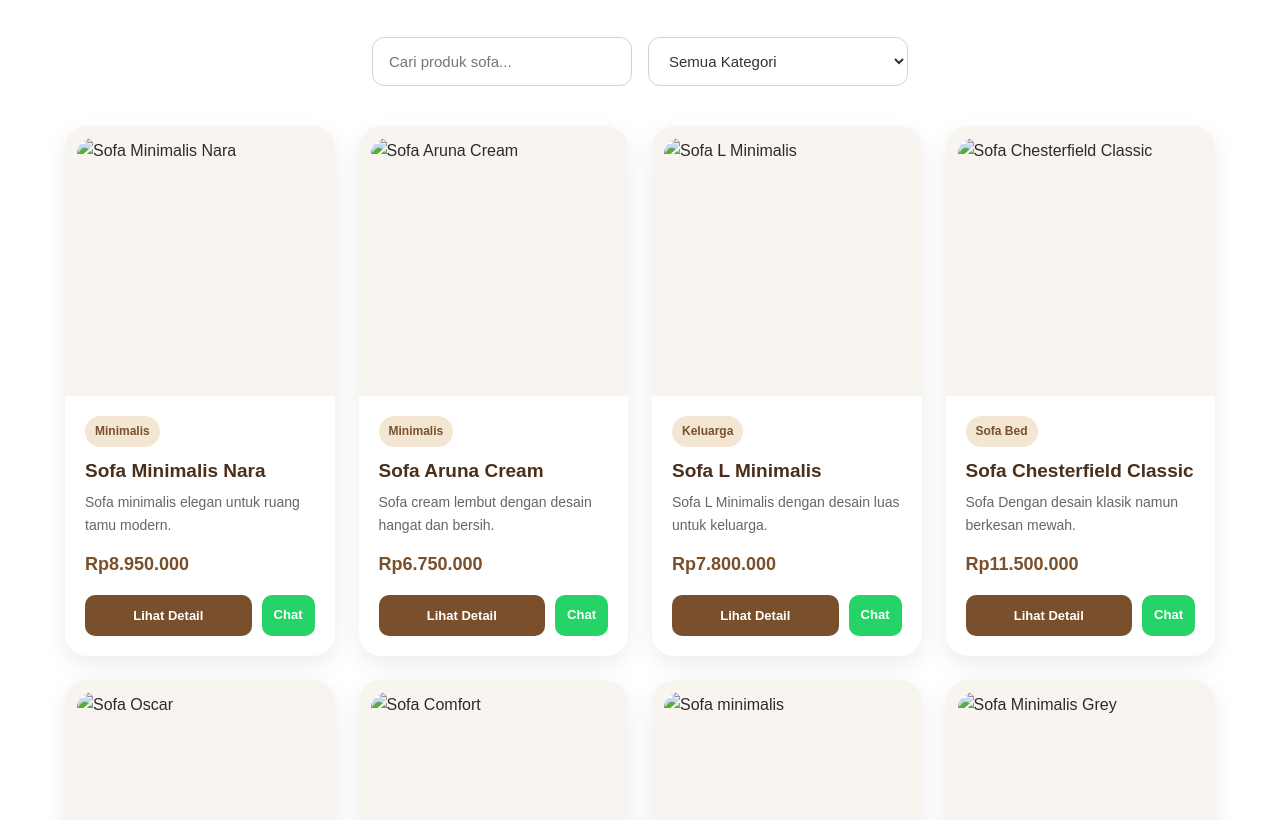
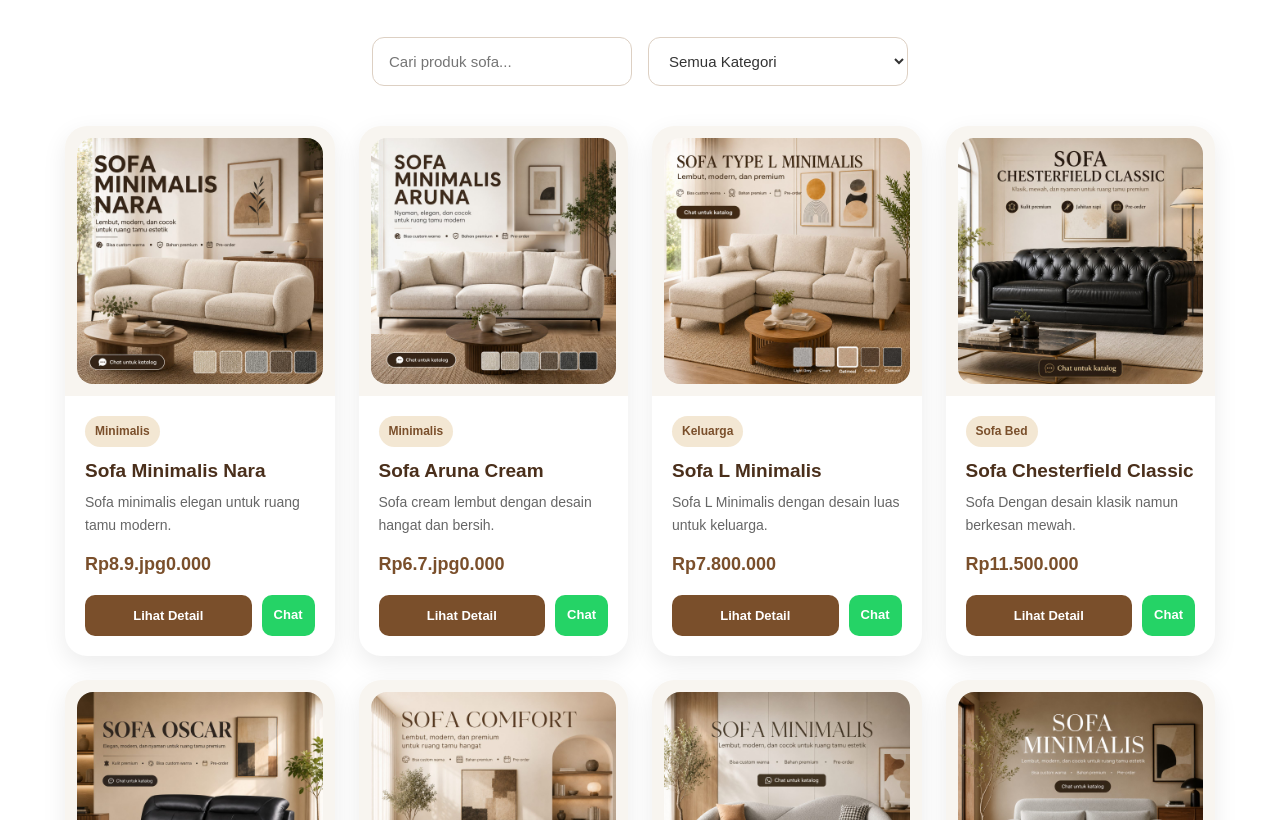
Before and after one commit to pitertanto1-creator/nara-living-sofa-website, a plain HTML site: page index.html in a window 1280 px wide. Shown: the part 1980-2800 px from the top of the page. Drawn offline with Linux system fonts and the light colour scheme.

Commit message:
Fix image paths to jpg

```diff
--- a/index.html
+++ b/index.html
@@ -46,9 +46,9 @@
       </div>
 
       <div class="hero-image">
-        <img src="images/sofa hero.png" alt="Sofa modern" />
-        <img src="images/SOFA HERO 2.png" alt="Sofa modern" />
-        <img src="images/SOFA HERO 3.png" alt="Sofa modern" />
+        <img src="images/sofa hero.jpg" alt="Sofa modern" />
+        <img src="images/SOFA HERO 2.jpg" alt="Sofa modern" />
+        <img src="images/SOFA HERO 3.jpg" alt="Sofa modern" />
       </div>
     </div>
   </section>
--- a/script.js
+++ b/script.js
@@ -21,14 +21,14 @@ const products = [
     id: 1,
     name: "Sofa Minimalis Nara",
     category: "Minimalis",
-    price: "Rp8.950.000",
+    price: "Rp8.9.jpg0.000",
     shortDesc: "Sofa minimalis elegan untuk ruang tamu modern.",
     description:
       "Sofa Minimalis Nara dirancang untuk ruang tamu modern dengan tampilan elegan, bahan premium, dan pilihan warna yang dapat disesuaikan.",
     images: [
-      "images/001.png",
-      "images/002.png",
-      "images/003.png"
+      "images/001.jpg",
+      "images/002.jpg",
+      "images/003.jpg"
     ],
     features: [
       "Bisa custom warna",
@@ -41,14 +41,14 @@ const products = [
     id: 2,
     name: "Sofa Aruna Cream",
     category: "Minimalis",
-    price: "Rp6.750.000",
+    price: "Rp6.7.jpg0.000",
     shortDesc: "Sofa cream lembut dengan desain hangat dan bersih.",
     description:
       "Sofa Aruna Cream cocok untuk interior bernuansa natural, minimalis, dan modern. Warna cream memberikan kesan luas dan nyaman.",
     images: [
-      "images/004.png",
-      "images/005.png",
-      "images/006.png"
+      "images/004.jpg",
+      "images/005.jpg",
+      "images/006.jpg"
     ],
     features: [
       "Warna cream elegan",
@@ -66,9 +66,9 @@ const products = [
     description:
       "Sofa L Minimalis dibuat untuk kebutuhan keluarga yang menginginkan sofa luas, nyaman, dan cocok untuk ruang santai bersama.",
     images: [
-      "images/01.png",
-      "images/02.png",
-      "images/03.png"
+      "images/01.jpg",
+      "images/02.jpg",
+      "images/03.jpg"
     ],
     features: [
       "Menggunakan busa berkualitas tinggi",,
@@ -85,9 +85,9 @@ const products = [
     description:
       "Sofa Chesterfield Classic cocok untuk rumah, apartemen, atau kamar tamu karena dapat digunakan sebagai sofa dan tempat tidur tambahan.",
     images: [
-      "images/000.png",
-      "images/0001.png",
-      "images/0002.png"
+      "images/000.jpg",
+      "images/0001.jpg",
+      "images/0002.jpg"
     ],
     features: [
       "Kapasitas besar",
@@ -104,9 +104,9 @@ const products = [
     description:
       "Sofa Oscar memiliki ukuran besar dengan dudukan empuk, cocok untuk ruang keluarga dan momen berkumpul bersama.",
     images: [
-      "images/04.png",
-      "images/05.png",
-      "images/06.png"
+      "images/04.jpg",
+      "images/05.jpg",
+      "images/06.jpg"
     ],
     features: [
       "Kapasitas besar",
@@ -124,9 +124,9 @@ const products = [
     description:
       "Sofa Premium Comfort menghadirkan tampilan mewah dengan material pilihan dan finishing yang detail untuk ruangan elegan.",
     images: [
-      "images/-022.png",
-      "images/-023.png",
-      "images/-024.png"
+      "images/-022.jpg",
+      "images/-023.jpg",
+      "images/-024.jpg"
     ],
     features: [
       "Material premium",
@@ -144,9 +144,9 @@ const products = [
     description:
       "Sofa minimalis dapat disesuaikan dengan kebutuhan ruangan Anda, mulai dari ukuran, warna, bahan, hingga bentuk sofa.",
     images: [
-      "images/-040.png",
-      "images/-041.png",
-      "images/-042.png"
+      "images/-040.jpg",
+      "images/-041.jpg",
+      "images/-042.jpg"
     ],
     features: [
       "Custom ukuran",
@@ -164,9 +164,9 @@ const products = [
     description:
       "Sofa Minimalis Grey hadir dengan warna netral yang mudah dipadukan dengan berbagai konsep interior rumah.",
     images: [
-      "images/-037.png",
-      "images/-038.png",
-      "images/-039.png"
+      "images/-037.jpg",
+      "images/-038.jpg",
+      "images/-039.jpg"
     ],
     features: [
       "Warna netral",
@@ -184,9 +184,9 @@ const products = [
     description:
       "Sofa Sectional memberikan kesan hangat dan elegan, cocok untuk ruang tamu, lounge, atau area santai keluarga.",
     images: [
-      "images/-058.png",
-      "images/-059.png",
-      "images/-060.png"
+      "images/-058.jpg",
+      "images/-059.jpg",
+      "images/-060.jpg"
     ],
     features: [
       "Warna light grey elegan",
@@ -204,9 +204,9 @@ const products = [
     description:
       "Sofa Charcoal Modern cocok untuk interior modern dengan karakter warna yang tegas, elegan, dan mudah dirawat.",
     images: [
-      "images/-055.png",
-      "images/-056.png",
-      "images/-057.png"
+      "images/-055.jpg",
+      "images/-056.jpg",
+      "images/-057.jpg"
     ],
     features: [
       "Warna charcoal modern",
```
